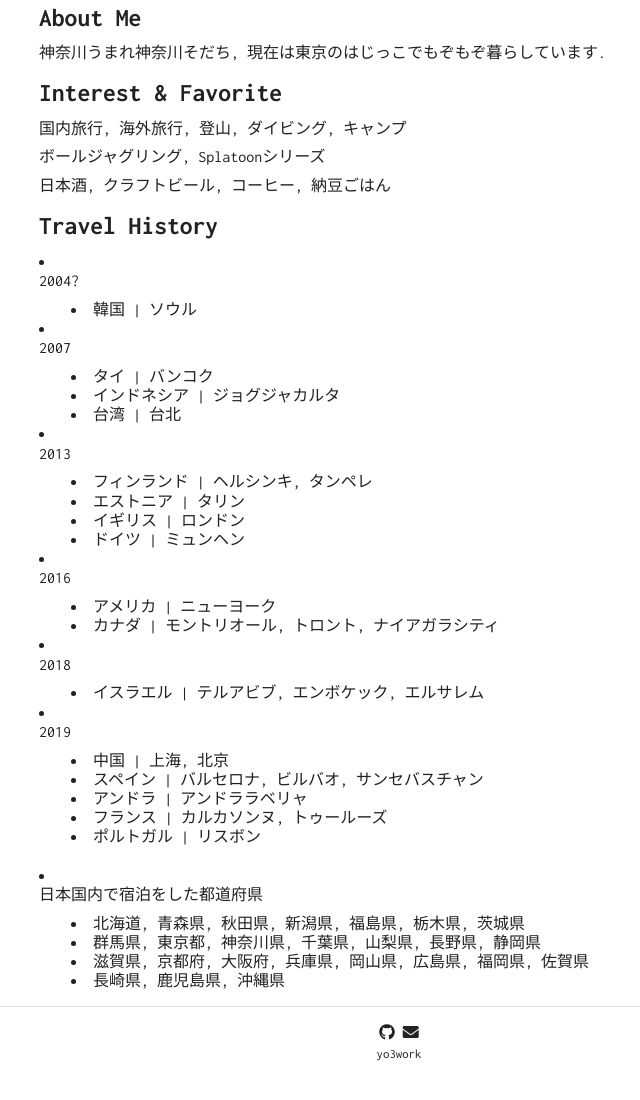
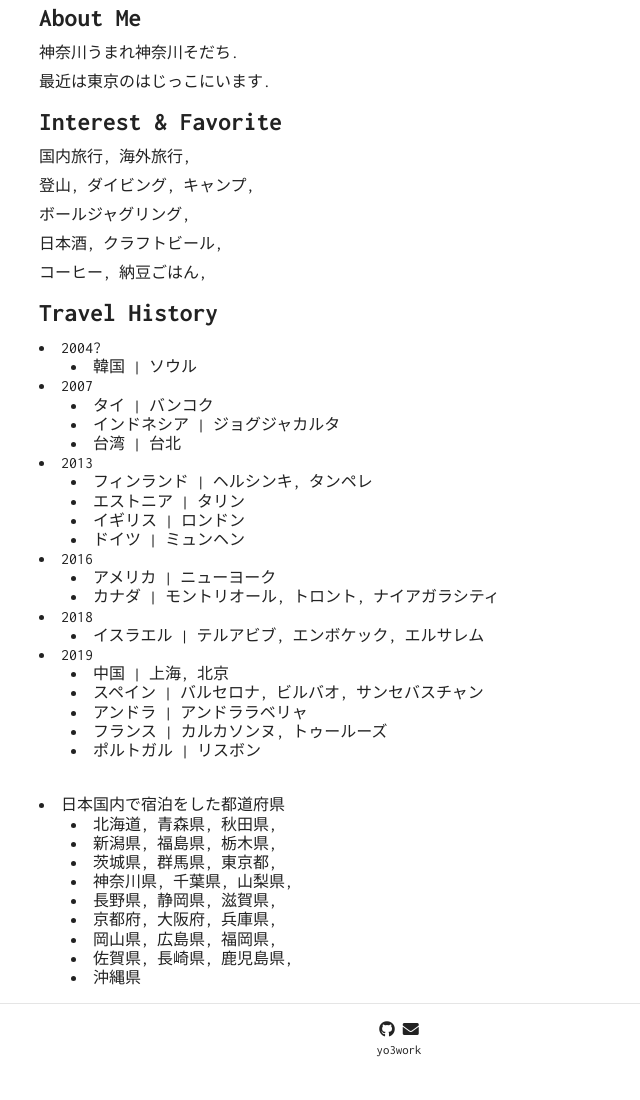
Before and after one commit to yo3work/mysite, a plain HTML site: page index.html in a window 1280 px wide. Shown: the part 266-1366 px from the top of the page, without its empty margins (241-881 px from the left). Drawn offline with nearby package versions, Linux system fonts and the light colour scheme.

Commit message:
update text

```diff
--- a/index.html
+++ b/index.html
@@ -70,29 +70,29 @@
 <p>テーマは<a href="https://themes.gohugo.io/hugo-researcher/">Researcher</a>を使わせてもらっています.</p>
 <p>記載内容は必ずしも最新の状態ではありませんので, あしからず.</p>
 <h2 id="about-me">About Me</h2>
-<p>神奈川うまれ神奈川そだち, 現在は東京のはじっこでもぞもぞ暮らしています.</p>
+<p>神奈川うまれ神奈川そだち.</p>
+<p>最近は東京のはじっこにいます.</p>
 <h2 id="interest--favorite">Interest &amp; Favorite</h2>
-<p>国内旅行, 海外旅行, 登山, ダイビング, キャンプ</p>
-<p>ボールジャグリング, Splatoonシリーズ</p>
-<p>日本酒, クラフトビール, コーヒー, 納豆ごはん</p>
+<p>国内旅行, 海外旅行,</p>
+<p>登山, ダイビング, キャンプ,</p>
+<p>ボールジャグリング,</p>
+<p>日本酒, クラフトビール,</p>
+<p>コーヒー, 納豆ごはん,</p>
 <h2 id="travel-history">Travel History</h2>
 <ul>
-<li>
-<p>2004?</p>
+<li>2004?
 <ul>
 <li>韓国 | ソウル</li>
 </ul>
 </li>
-<li>
-<p>2007</p>
+<li>2007
 <ul>
 <li>タイ | バンコク</li>
 <li>インドネシア | ジョグジャカルタ</li>
 <li>台湾  | 台北</li>
 </ul>
 </li>
-<li>
-<p>2013</p>
+<li>2013
 <ul>
 <li>フィンランド  | ヘルシンキ, タンペレ</li>
 <li>エストニア | タリン</li>
@@ -100,21 +100,18 @@
 <li>ドイツ | ミュンヘン</li>
 </ul>
 </li>
-<li>
-<p>2016</p>
+<li>2016
 <ul>
 <li>アメリカ | ニューヨーク</li>
 <li>カナダ | モントリオール, トロント, ナイアガラシティ</li>
 </ul>
 </li>
-<li>
-<p>2018</p>
+<li>2018
 <ul>
 <li>イスラエル | テルアビブ, エンボケック, エルサレム</li>
 </ul>
 </li>
-<li>
-<p>2019</p>
+<li>2019
 <ul>
 <li>中国 | 上海, 北京</li>
 <li>スペイン | バルセロナ, ビルバオ, サンセバスチャン</li>
@@ -122,15 +119,21 @@
 <li>フランス | カルカソンヌ, トゥールーズ</li>
 <li>ポルトガル | リスボン</li>
 </ul>
+</li>
+</ul>
 <br>
-</li>
-<li>
-<p>日本国内で宿泊をした都道府県</p>
 <ul>
-<li>北海道, 青森県, 秋田県, 新潟県, 福島県, 栃木県, 茨城県</li>
-<li>群馬県, 東京都, 神奈川県, 千葉県, 山梨県, 長野県, 静岡県</li>
-<li>滋賀県, 京都府, 大阪府, 兵庫県, 岡山県, 広島県, 福岡県, 佐賀県</li>
-<li>長崎県, 鹿児島県, 沖縄県</li>
+<li>日本国内で宿泊をした都道府県
+<ul>
+<li>北海道, 青森県, 秋田県,</li>
+<li>新潟県, 福島県, 栃木県,</li>
+<li>茨城県, 群馬県, 東京都,</li>
+<li>神奈川県, 千葉県, 山梨県,</li>
+<li>長野県, 静岡県, 滋賀県,</li>
+<li>京都府, 大阪府, 兵庫県,</li>
+<li>岡山県, 広島県, 福岡県,</li>
+<li>佐賀県, 長崎県, 鹿児島県,</li>
+<li>沖縄県</li>
 </ul>
 </li>
 </ul>
```
Also changed, not shown: about/index.html (+26 -23 lines), gohan/index.html (+12 -10 lines), index.xml (+19 -18 lines).
